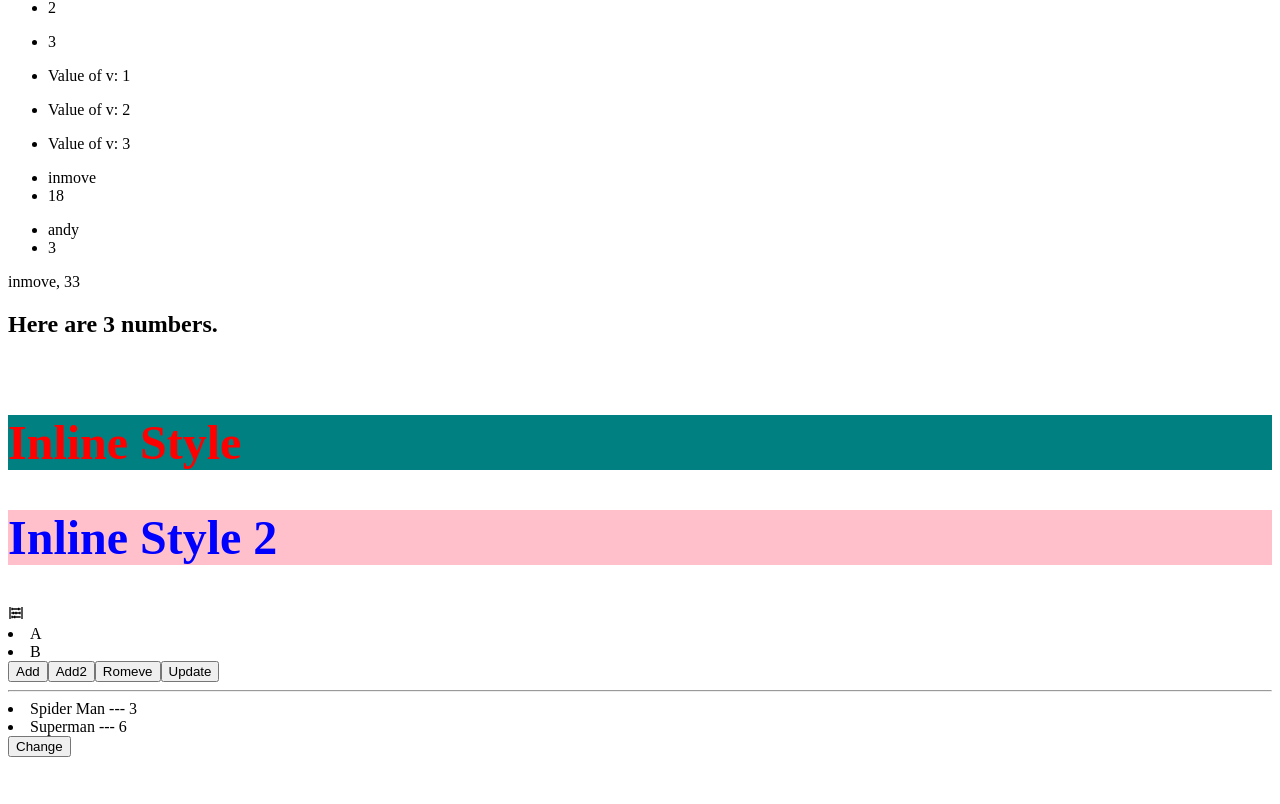
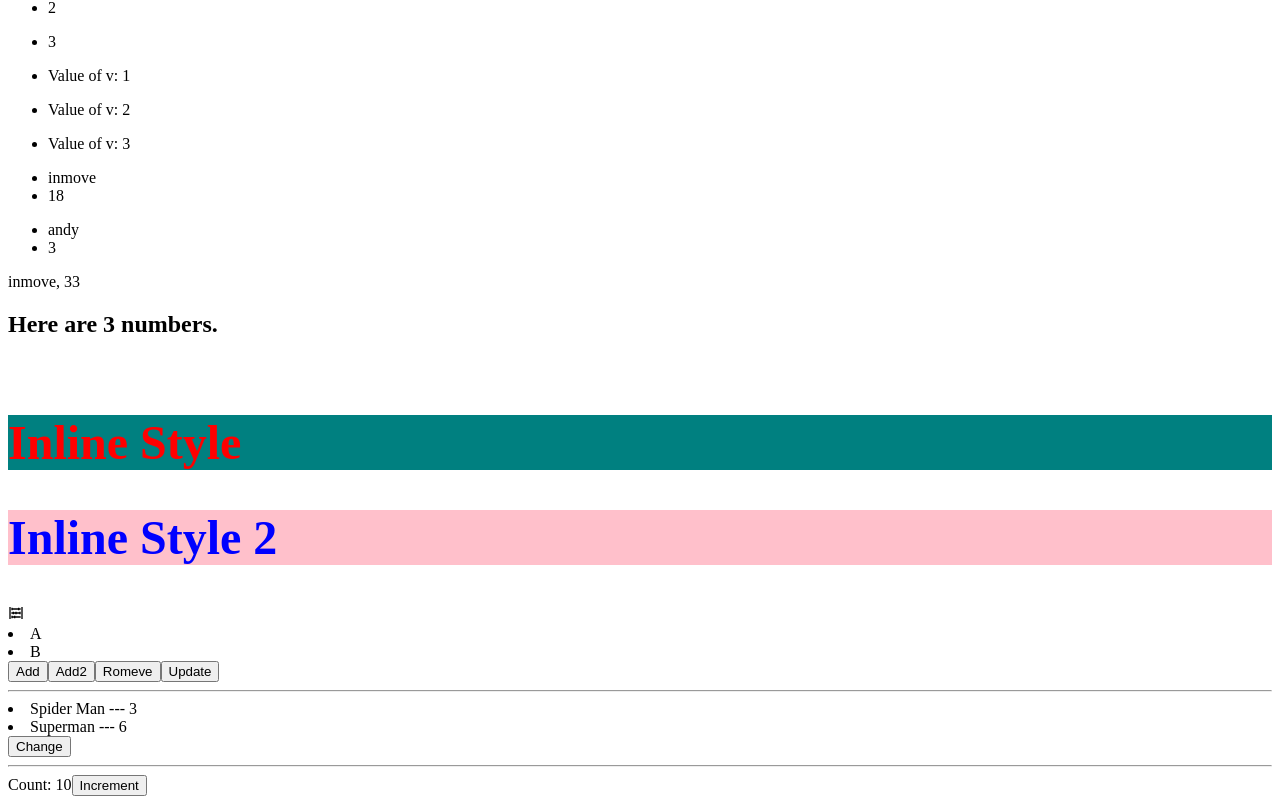
Before and after one commit to lisper-inmove/learn-reactjs, a React (Vite) app: page / in a window 1280 px wide. Shown: the part 225-1029 px from the top of the page. Before the commit the page ends 990 px from the top, so only its background shows below. Built offline with nearby package versions, Linux system fonts and the light colour scheme.

Commit message:
use function to useState

```diff
--- a/src/components/ArrayOperate.jsx
+++ b/src/components/ArrayOperate.jsx
@@ -7,6 +7,13 @@ const ArrayOperate = () => {
     { id: 1, title: "Spider Man", ratings: 3 },
     { id: 2, title: "Superman", ratings: 6 },
   ]);
+  const [count, setCount] = useState(() => {
+    const initialCount = 10;
+    return initialCount;
+  });
+  const increment = () => {
+    setCount((prev) => prev + 1);
+  };
 
   const add = () => setFriends([...friends, "inmove"]);
   const add2 = () => setFriends((fs) => [...fs, "inmove"]);
@@ -30,7 +37,6 @@ const ArrayOperate = () => {
       <button onClick={add2}>Add2</button>
       <button onClick={remove}>Romeve</button>
       <button onClick={update}>Update</button>
-
       <hr />
       {movies.map((m) => (
         <li key={m.id}>
@@ -38,6 +44,9 @@ const ArrayOperate = () => {
         </li>
       ))}
       <button onClick={change}>Change</button>
+      <hr />
+      Count: {count}
+      <button onClick={increment}>Increment</button>
     </div>
   );
 };
```
